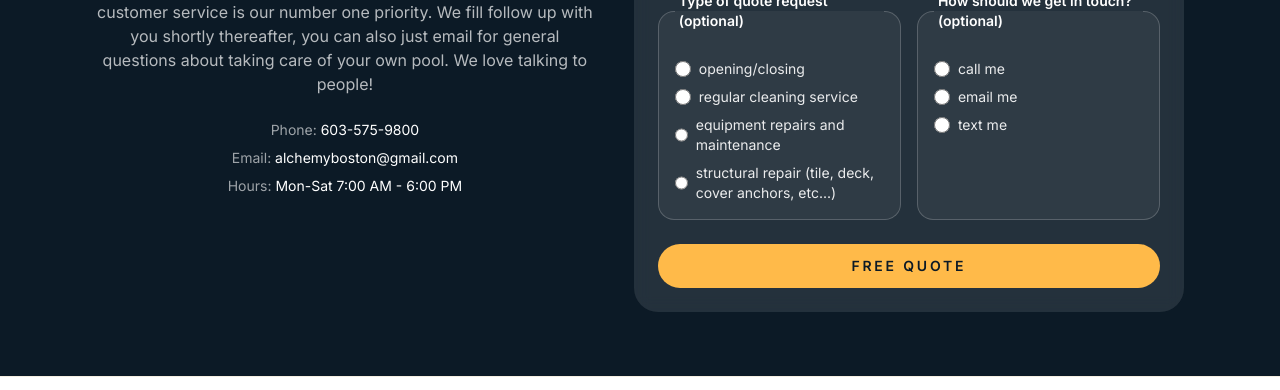
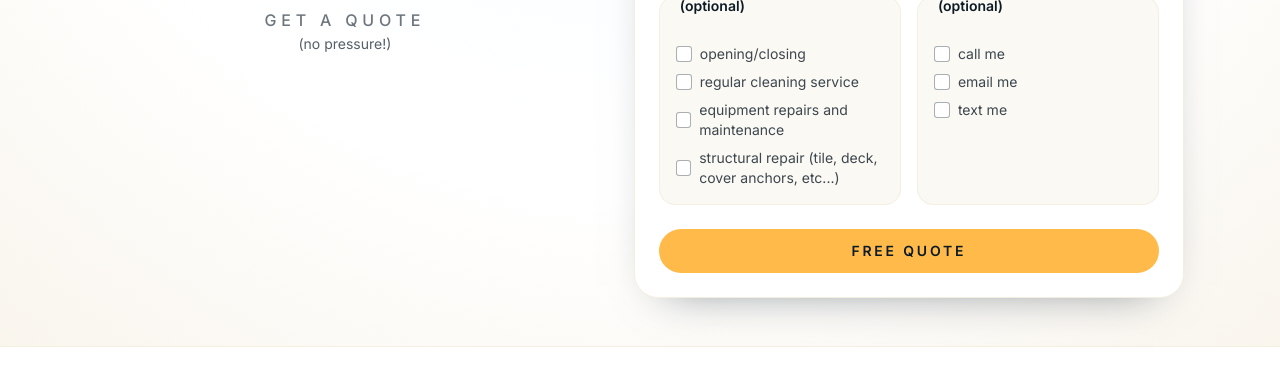
Before and after one commit to WeLiveToServe/cusoon-pools, an Astro site: page /contact in a window 1280 px wide. Shown: the part 432-822 px from the top of the page. Built offline with nearby package versions, Linux system fonts and the light colour scheme; Astro itself is replaced by a stand-in of ours.

Commit message:
good progress

```diff
--- /dev/null
+++ b/public/next-prompt.md
@@ -0,0 +1,3 @@
+issues to address:
+-form fields/script not visible on "contact us" / free quote page
+-bullets available, invisiclick possible
--- a/src/layouts/Base.astro
+++ b/src/layouts/Base.astro
@@ -80,7 +80,7 @@ const emailHref = `mailto:${site.email}?cc=${site.secondaryEmail}`;
             <a href="/blog" class="rounded-xl px-4 py-3 hover:bg-sand/50">Blog</a>
             <a href="/testimonials" class="rounded-xl px-4 py-3 hover:bg-sand/50">Testimonials</a>
             <a href="/gallery" class="rounded-xl px-4 py-3 hover:bg-sand/50">Gallery</a>
-            <a href="/contact" class="rounded-xl px-4 py-3 hover:bg-sand/50">Contact Us</a>
+            <a href="/contact" class="rounded-xl px-4 py-3 hover:bg-sand/50">Get a Quote</a>
             <a href="/customer-login" class="rounded-xl px-4 py-3 hover:bg-sand/50">Customer Login</a>
           </div>
         </div>
@@ -99,7 +99,7 @@ const emailHref = `mailto:${site.email}?cc=${site.secondaryEmail}`;
             href="/contact"
             class="inline-flex items-center gap-2 rounded-full border border-sea/25 bg-aqua/25 px-6 py-2.5 text-xs font-semibold uppercase tracking-[0.25em] text-ink shadow-lift hover:bg-aqua/40 hover:border-sea/40 transition"
           >
-            <span>Free Quote</span>
+            <span>Get a Quote</span>
           </a>
           <a
             href={emailHref}
@@ -123,7 +123,7 @@ const emailHref = `mailto:${site.email}?cc=${site.secondaryEmail}`;
             href="/contact"
             class="inline-flex items-center gap-2 rounded-full border border-sea/25 bg-aqua/25 px-4 py-2 text-[0.65rem] font-semibold uppercase tracking-[0.18em] text-ink shadow-lift hover:bg-aqua/40 hover:border-sea/40 transition"
           >
-            <span>Free Quote</span>
+            <span>Get a Quote</span>
           </a>
           <a
             href={emailHref}
--- a/src/pages/blog/index.astro
+++ b/src/pages/blog/index.astro
@@ -14,9 +14,9 @@ const sortedPosts = [...blogPosts].sort((a, b) => compareIsoDateDesc(a.date, b.d
     <div class="container">
       <div class="space-y-4 text-center">
         <p class="text-base uppercase tracking-[0.4em] text-sea/80 sm:text-xl">CUSOON BLOG</p>
-        <h1 class="mx-auto mt-6 max-w-4xl font-display text-2xl sm:text-3xl">
+        {false && <h1 class="mx-auto mt-6 max-w-4xl font-display text-2xl sm:text-3xl">
           Useful tips and topics from the CUSOON team on weekly (and emergency!) cleaning, equipment maintenance, pool area safety, chemistry 101/201/301, all-weather best practices, and other topics.
-        </h1>
+        </h1>}
       </div>
       <div class="mt-10 space-y-6">
         {sortedPosts.map((post, index) => (
--- a/src/pages/contact.astro
+++ b/src/pages/contact.astro
@@ -7,28 +7,18 @@ import { site } from "../data/site";
   description="Contact Cusoon Pools for cleaning, repair, or seasonal pool service in Exeter and the Seacoast."
   canonical="https://cusoon-pools.com/contact/"
 >
-  <section class="pt-10 pb-16 bg-ink text-white">
+  <section class="pt-6 pb-12">
     <div class="container grid gap-10 lg:grid-cols-[0.95fr_1.05fr] lg:items-center">
       <div class="text-center">
-        <p class="text-base uppercase tracking-[0.4em] text-aqua/80 sm:text-xl">Contact Us</p>
-        <h1 class="mt-6 font-display text-2xl sm:text-3xl">Tell us about your pool.</h1>
-        <p class="mt-4 text-white/70">
+        <p class="text-xs font-medium uppercase tracking-[0.3em] text-ink/60 sm:text-base">Get a Quote</p>
+        <p class="mt-0.5 text-sm text-ink/70">(no pressure!)</p>
+        {false && <h1 class="mt-6 font-display text-2xl sm:text-3xl">Tell us about your pool.</h1>}
+        {false && <p class="mt-4 text-ink/70">
           customer service is our number one priority. We fill follow up with you shortly thereafter, you can also
           just email for general questions about taking care of your own pool. We love talking to people!
-        </p>
-        <div class="mt-6 space-y-2 text-sm">
-          <p>
-            <span class="text-white/60">Phone:</span> {site.phone}
-          </p>
-          <p>
-            <span class="text-white/60">Email:</span> {site.email}
-          </p>
-          <p>
-            <span class="text-white/60">Hours:</span> {site.hours}
-          </p>
-        </div>
+        </p>}
       </div>
-      <form class="rounded-3xl bg-white/10 p-6 backdrop-blur" data-quote-form>
+      <form class="rounded-3xl border border-sand bg-white p-6 shadow-lift" data-quote-form>
         <div class="grid gap-4 sm:grid-cols-2">
           <label class="text-sm">
             Name
@@ -38,7 +28,7 @@ import { site } from "../data/site";
               required
               autocomplete="name"
               placeholder="Your name"
-              class="mt-2 w-full rounded-xl border border-white/20 bg-white/5 px-4 py-3 text-white placeholder:text-white/50"
+              class="mt-2 w-full rounded-xl border border-ink/20 bg-white px-4 py-3 text-ink placeholder:text-ink/50 focus:border-sea focus:ring-2 focus:ring-aqua/60 focus:outline-none"
             />
           </label>
           <label class="text-sm">
@@ -49,7 +39,7 @@ import { site } from "../data/site";
               required
               autocomplete="email"
               placeholder="you@email.com"
-              class="mt-2 w-full rounded-xl border border-white/20 bg-white/5 px-4 py-3 text-white placeholder:text-white/50"
+              class="mt-2 w-full rounded-xl border border-ink/20 bg-white px-4 py-3 text-ink placeholder:text-ink/50 focus:border-sea focus:ring-2 focus:ring-aqua/60 focus:outline-none"
             />
           </label>
         </div>
@@ -61,49 +51,49 @@ import { site } from "../data/site";
             required
             autocomplete="tel"
             placeholder="(603) 555-0000"
-            class="mt-2 w-full rounded-xl border border-white/20 bg-white/5 px-4 py-3 text-white placeholder:text-white/50"
+            class="mt-2 w-full rounded-xl border border-ink/20 bg-white px-4 py-3 text-ink placeholder:text-ink/50 focus:border-sea focus:ring-2 focus:ring-aqua/60 focus:outline-none"
           />
         </label>
         <div class="mt-6 grid gap-4 sm:grid-cols-2">
-          <fieldset class="rounded-2xl border border-white/20 bg-white/5 p-4">
+          <fieldset class="rounded-2xl border border-sand bg-sand/40 p-4">
             <legend class="px-1 text-sm font-semibold">Type of quote request (optional)</legend>
-            <div class="mt-3 space-y-2 text-sm text-white/90">
+            <div class="mt-3 space-y-2 text-sm text-ink/80">
               <label class="flex items-center gap-2">
-                <input type="radio" name="quoteType" value="opening/closing" class="h-4 w-4 accent-aqua" />
+                <input type="checkbox" name="quoteType" value="opening/closing" class="check-input" />
                 <span>opening/closing</span>
               </label>
               <label class="flex items-center gap-2">
-                <input type="radio" name="quoteType" value="regular cleaning service" class="h-4 w-4 accent-aqua" />
+                <input type="checkbox" name="quoteType" value="regular cleaning service" class="check-input" />
                 <span>regular cleaning service</span>
               </label>
               <label class="flex items-center gap-2">
-                <input type="radio" name="quoteType" value="equipment repairs and maintenance" class="h-4 w-4 accent-aqua" />
+                <input type="checkbox" name="quoteType" value="equipment repairs and maintenance" class="check-input" />
                 <span>equipment repairs and maintenance</span>
               </label>
               <label class="flex items-center gap-2">
                 <input
-                  type="radio"
+                  type="checkbox"
                   name="quoteType"
                   value="structural repair (tile, deck, cover anchors, etc...)"
-                  class="h-4 w-4 accent-aqua"
+                  class="check-input"
                 />
                 <span>structural repair (tile, deck, cover anchors, etc...)</span>
               </label>
             </div>
           </fieldset>
-          <fieldset class="rounded-2xl border border-white/20 bg-white/5 p-4">
+          <fieldset class="rounded-2xl border border-sand bg-sand/40 p-4">
             <legend class="px-1 text-sm font-semibold">How should we get in touch? (optional)</legend>
-            <div class="mt-3 space-y-2 text-sm text-white/90">
+            <div class="mt-3 space-y-2 text-sm text-ink/80">
               <label class="flex items-center gap-2">
-                <input type="radio" name="contactMethod" value="call me" class="h-4 w-4 accent-aqua" />
+                <input type="radio" name="contactMethod" value="call me" class="check-input" />
                 <span>call me</span>
               </label>
               <label class="flex items-center gap-2">
-                <input type="radio" name="contactMethod" value="email me" class="h-4 w-4 accent-aqua" />
+                <input type="radio" name="contactMethod" value="email me" class="check-input" />
                 <span>email me</span>
               </label>
               <label class="flex items-center gap-2">
-                <input type="radio" name="contactMethod" value="text me" class="h-4 w-4 accent-aqua" />
+                <input type="radio" name="contactMethod" value="text me" class="check-input" />
                 <span>text me</span>
               </label>
             </div>
@@ -116,11 +106,45 @@ import { site } from "../data/site";
         >
           Free Quote
         </button>
-        <p class="mt-3 hidden text-xs text-white/80" data-quote-status></p>
+        <p class="mt-3 hidden text-xs text-ink/70" data-quote-status></p>
       </form>
     </div>
   </section>
 </Base>
+
+<style is:inline>
+  .check-input {
+    -webkit-appearance: none;
+    appearance: none;
+    display: grid;
+    place-content: center;
+    width: 1rem;
+    height: 1rem;
+    border: 1px solid rgb(12 26 38 / 0.35);
+    border-radius: 0.2rem;
+    background: #fff;
+    cursor: pointer;
+  }
+
+  .check-input::after {
+    content: "✓";
+    font-size: 0.95rem;
+    font-weight: 800;
+    line-height: 1;
+    color: rgb(0 0 0);
+    transform: scale(0);
+    transition: transform 120ms ease-in-out;
+  }
+
+  .check-input:checked::after {
+    transform: scale(1);
+  }
+
+  .check-input:focus-visible {
+    outline: 2px solid rgb(96 200 215 / 0.7);
+    outline-offset: 2px;
+  }
+</style>
 
 <script is:inline>
   const quoteForm = document.querySelector("[data-quote-form]");
--- a/src/pages/gallery.astro
+++ b/src/pages/gallery.astro
@@ -11,7 +11,7 @@ import { site } from "../data/site";
     <div class="container">
       <div class="mx-auto max-w-4xl text-center">
         <p class="text-base uppercase tracking-[0.4em] text-sea/80 sm:text-xl">Gallery</p>
-        <h1 class="mt-6 font-display text-2xl sm:text-3xl">These are a few of our favorite pools:</h1>
+        {false && <h1 class="mt-6 font-display text-2xl sm:text-3xl">These are a few of our favorite pools:</h1>}
       </div>
       <div class="mt-10 grid gap-4 sm:grid-cols-2 lg:grid-cols-3">
         {site.galleryImages.map((imageUrl, index) => (
--- a/src/pages/services.astro
+++ b/src/pages/services.astro
@@ -11,11 +11,11 @@ import { services } from "../data/services";
     <div class="container">
       <div class="mx-auto max-w-4xl text-center">
         <p class="text-base uppercase tracking-[0.4em] text-sea/80 sm:text-xl">Openings + Cleaning + Repairs + Closings</p>
-        <h1 class="mt-6 font-display text-2xl sm:text-3xl">We offer a full range of pool services, equipment repairs, and anything else your pool and deck require. Let us know what you need and we'll help. No big company sales pitches.</h1>
-        <p class="mt-4 text-lg text-ink/70">
+        {false && <h1 class="mt-6 font-display text-2xl sm:text-3xl">We offer a full range of pool services, equipment repairs, and anything else your pool and deck require. Let us know what you need and we'll help. No big company sales pitches.</h1>}
+        {false && <p class="mt-4 text-lg text-ink/70">
           Weekly cleanings, repairs, openings, closings, and emergency attention delivered by our team of friendly experts.
           We'll work with you to customize a plan for your needs.
-        </p>
+        </p>}
       </div>
       <div class="mt-12 grid gap-6 lg:grid-cols-3">
         {services.map((service) => (
```
Also changed, not shown: src/pages/testimonials.astro (+4 -4 lines), 1 other file.
